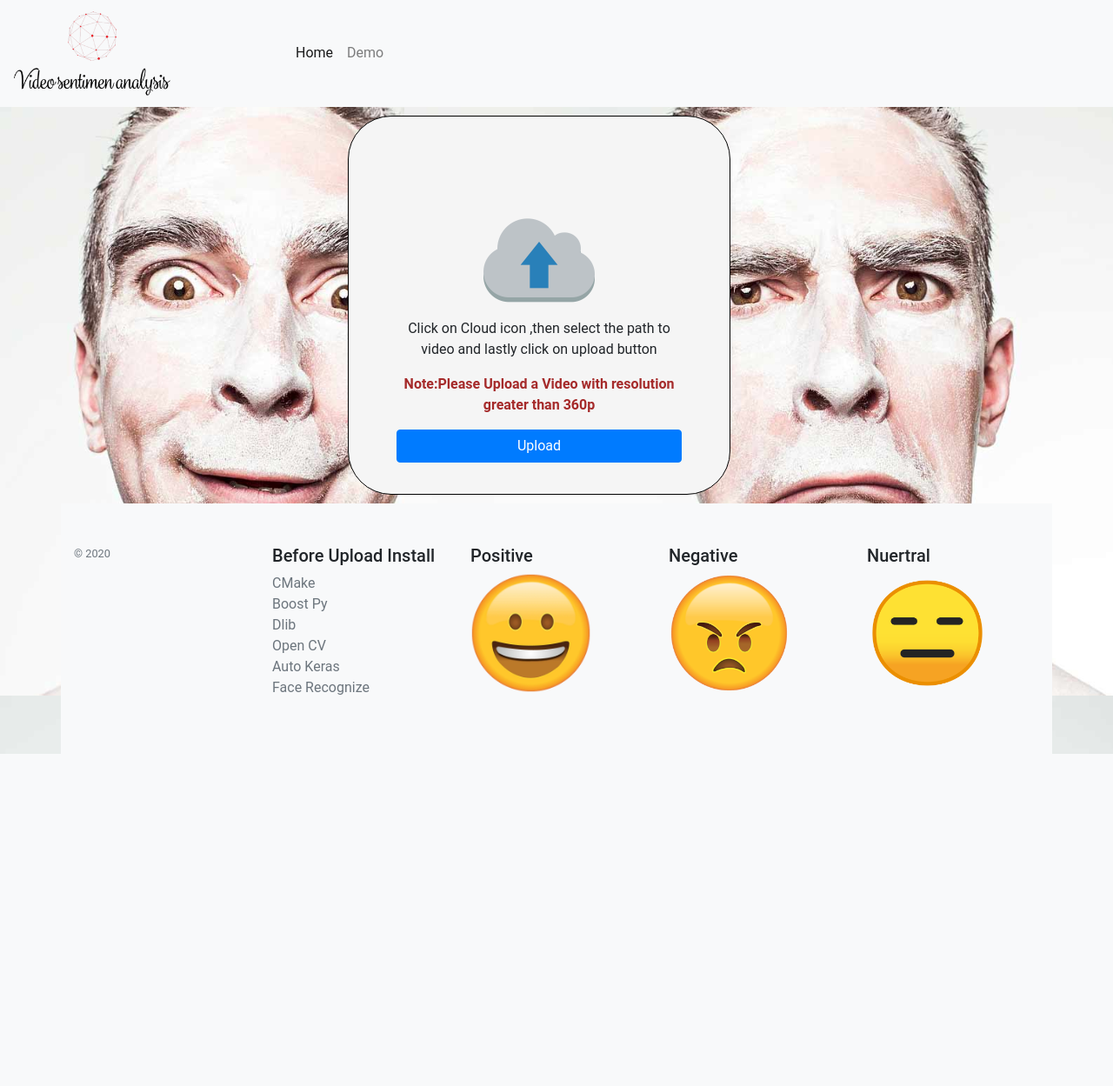
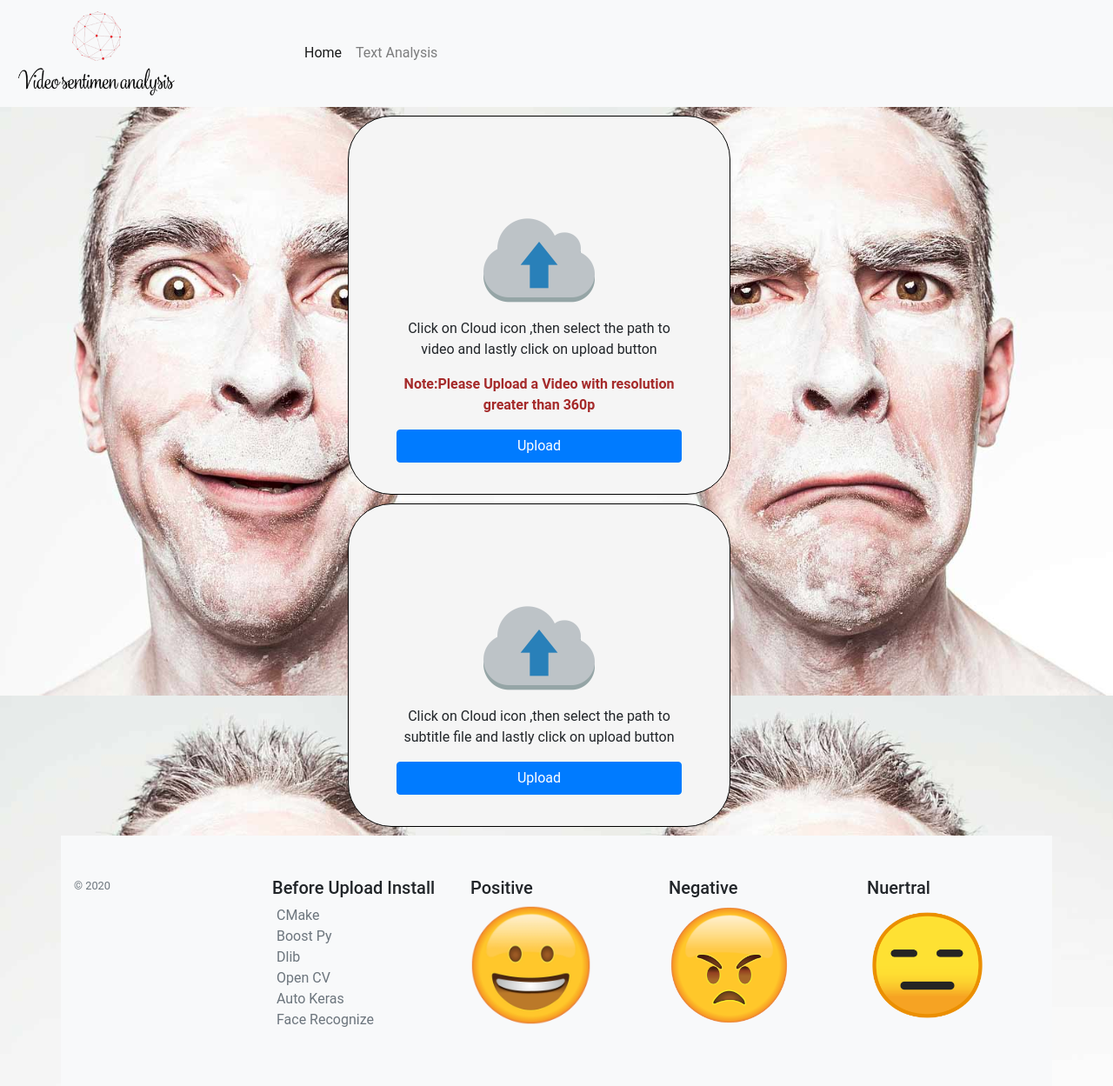
Before and after one commit to faizarashid/Video-Sentiment-Analysis, a Flask app: page / in a window 1280 px wide. Shown: the whole page at 87% size. Before the commit the page ends 867 px from the top, so only its background shows below. Run offline with Flask 2, Linux system fonts and the light colour scheme; some libraries are stand-ins or nearby versions.

Commit message:
Modules integrated

```diff
--- a/app.py
+++ b/app.py
@@ -2,6 +2,7 @@
 import videoPreprocessing
 from werkzeug.utils import secure_filename
 import os,re,time
+import textPreprocessing
 
 
 app = Flask(__name__)
@@ -10,7 +11,7 @@
 
 
 UPLOAD_FOLDER='D:/FYP/Video-Sentiment-Analysis/static/'
-app.config['UPLOAD_EXTENSIONS'] = ['.mp4']
+app.config['UPLOAD_EXTENSIONS'] = ['.mp4','.srt']
 app.config['UPLOAD_FOLDER']=UPLOAD_FOLDER
 
 @app.route('/favicon.ico')
@@ -26,16 +27,35 @@
 def index():
     return render_template('layout.html')
 
-@app.route('/demo')
-def demo():
-    return render_template('demo.html')
+@app.route('/demo',methods=['POST'])
+def text():
+    file=request.files["mysubfile"]
+    path=os.path.join(app.config['UPLOAD_FOLDER'], "subtitle.vtt")
+    file.save(path)
+    for filename in os.listdir('static/'):
+        if filename.startswith('my_captions'):  # not to remove other files
+            os.remove('static/' + filename)
+    textPreprocessing.file_writing("subtitle.vtt")
+
+    new_file_name = "my_captions" + str(time.time()) + ".vtt"
+    os.rename(os.path.join(app.config['UPLOAD_FOLDER'], "my_captions.vtt"),
+                os.path.join(app.config['UPLOAD_FOLDER'], new_file_name))
+    return render_template('demo.html',filename=new_file_name)
 
 @app.route('/upload', methods=['POST'])
 def upload_file():
    if request.method == 'POST':
-      f = request.files['myfile']
-      path=os.path.join(app.config['UPLOAD_FOLDER'], "sample.mp4")
-      f.save(path)
+
+
+        # save each "charts" file
+      for file in request.files.getlist('myfile'):
+        if file.filename.endswith(".mp4"):
+            path=os.path.join(app.config['UPLOAD_FOLDER'], "sample.mp4")
+            file.save(path)
+        else:
+            path=os.path.join(app.config['UPLOAD_FOLDER'], "subtitles.vtt")
+            file.save(path)
+
       for filename in os.listdir('static/'):
         if filename.startswith('projectwithaudio'):  # not to remove other files
             os.remove('static/' + filename)
--- a/templates/demo.html
+++ b/templates/demo.html
@@ -2,8 +2,8 @@
 {% block content %}
 <div class="democontainer">
     <div class="col-12 col-md">
-        <video  width="100%" controls class="video" id="video" preload="metadata" src="static/demovideo.mp4" >
-
+        <video  width="100%" controls class="video" id="video" preload="metadata" src="static/projectwithaudio1598302269.515642.mp4" >
+            <track default kind="captions"  srclang="en" src="{{ url_for('static', filename=filename) }}"/>
         </video>
 
     </div>
--- a/templates/display.html
+++ b/templates/display.html
@@ -3,7 +3,7 @@
 <div class="democontainer">
     <div class="col-12 col-md">
         <video  width="100%" controls class="video" id="video" preload="metadata" src="{{ url_for('static', filename=filename) }}" >
-
+            <track default kind="captions"  srclang="en" src="/static/captions_output_1596800694.vtt"/>
         </video>
 
     </div>
--- a/templates/layout.html
+++ b/templates/layout.html
@@ -51,6 +51,9 @@
                 margin-bottom: 10px;
                 background-color:whitesmoke;
 
+                }
+                a{
+                  padding: 5px;
                 }
                 p{
                     font-family: roboto,'Noto Sans Myanmar UI',arial,sans-serif;
@@ -128,8 +131,8 @@
                   "width": "100%",
                   "height": "100%",
                   "z-index": "9999",
-                  "background": "url('static/logo/analysis3.gif') center no-repeat #00070c ",
-                  "background-colo": "black"
+                  "background": "url('static/logo/analysis.gif') center no-repeat #00070c ",
+                  "background-color": "black"
 
 
               });
@@ -157,7 +160,7 @@
                   <a class="nav-link" href="http://127.0.0.1:5000/">Home <span class="sr-only">(current)</span></a>
                 </li>
                 <li class="nav-item">
-                  <a class="nav-link" href="demo">Demo</a>
+                  <a class="nav-link" href="#">Text Analysis</a>
                 </li>
 
 
@@ -172,9 +175,9 @@
 
 
                 <form action = "http://127.0.0.1:5000/upload" method = "POST"  enctype = "multipart/form-data">
-                    <input type="file" id="myfile" name="myfile" style="display:none;" ><br><br>
+                    <input type="file" name="myfile" id="myfile" style="display:none;" multiple="true"><br><br>
 
-                    <p><label for="myfile" style="cursor: pointer;">
+                    <p><label for="myfile" style="cursor: pointer;" >
                        <img  id="image"src="static/cloud-up-icon.png" style="cursor: pointer;">
                     </label><br>
                     Click on Cloud icon ,then select the path to video and lastly click on upload button
@@ -189,6 +192,28 @@
 
             </div>
         </div>
+        <div class="containerforupload">
+          <div class="col-12 col-md">
+
+
+
+              <form action = "http://127.0.0.1:5000/demo" method = "POST"  enctype = "multipart/form-data">
+                  <input type="file" name="mysubfile" id="subfile" style="display:none;" multiple="true"><br><br>
+
+                  <p><label for="subfile" style="cursor: pointer;" >
+                     <img  id="image"src="static/cloud-up-icon.png" style="cursor: pointer;">
+                  </label><br>
+                  Click on Cloud icon ,then select the path to subtitle file and lastly click on upload button
+              </p>
+
+                      <input type="submit" class="btn btn-primary btn-block" value="Upload"  />
+
+
+              </form>
+
+
+          </div>
+      </div>
         {% endblock %}
 
 
--- a/videoPreprocessing.py
+++ b/videoPreprocessing.py
@@ -165,4 +165,5 @@
     cam = cv2.VideoCapture("static/sample.mp4")
     fps = cam.get(cv2.CAP_PROP_FPS)
     video_from_frames(fps)
+
     combine_audio("static/project.avi","static/audio.mp3","static/projectwithaudio.mp4",25)
```
Also changed, not shown: textPreprocessing.py (added, +62 -0 lines), 3 other files.
